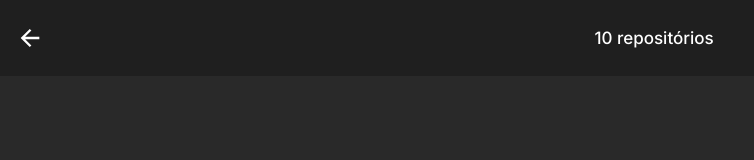
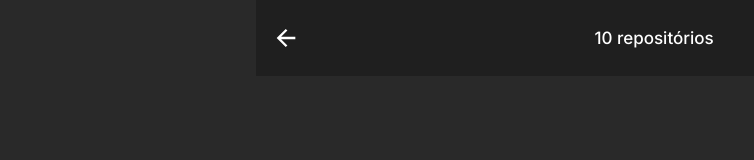
Before and after one commit to RenanPaixao/Github-App, a JavaScript app: page / in a window 1280 px wide. Shown: the top 160 px of the page, without its empty margins (0-754 px from the left). Built offline with nearby package versions, Linux system fonts and the light colour scheme; the HTML template or start-up script is replaced by a standard one.

Commit message:
feat(navegatio-top): finalizada por enquanto

```diff
--- a/src/components/NavegationTop/style.js
+++ b/src/components/NavegationTop/style.js
@@ -7,6 +7,10 @@ const NavegationTopStyle = styled.div`
   padding: 1.5rem 1rem;
 
   background-color: var(--gray-two);
+
+  @media (min-width: 800px) {
+    margin: 0 20%;
+  }
 
   h3 {
     font-size: 1.0625rem;
```
